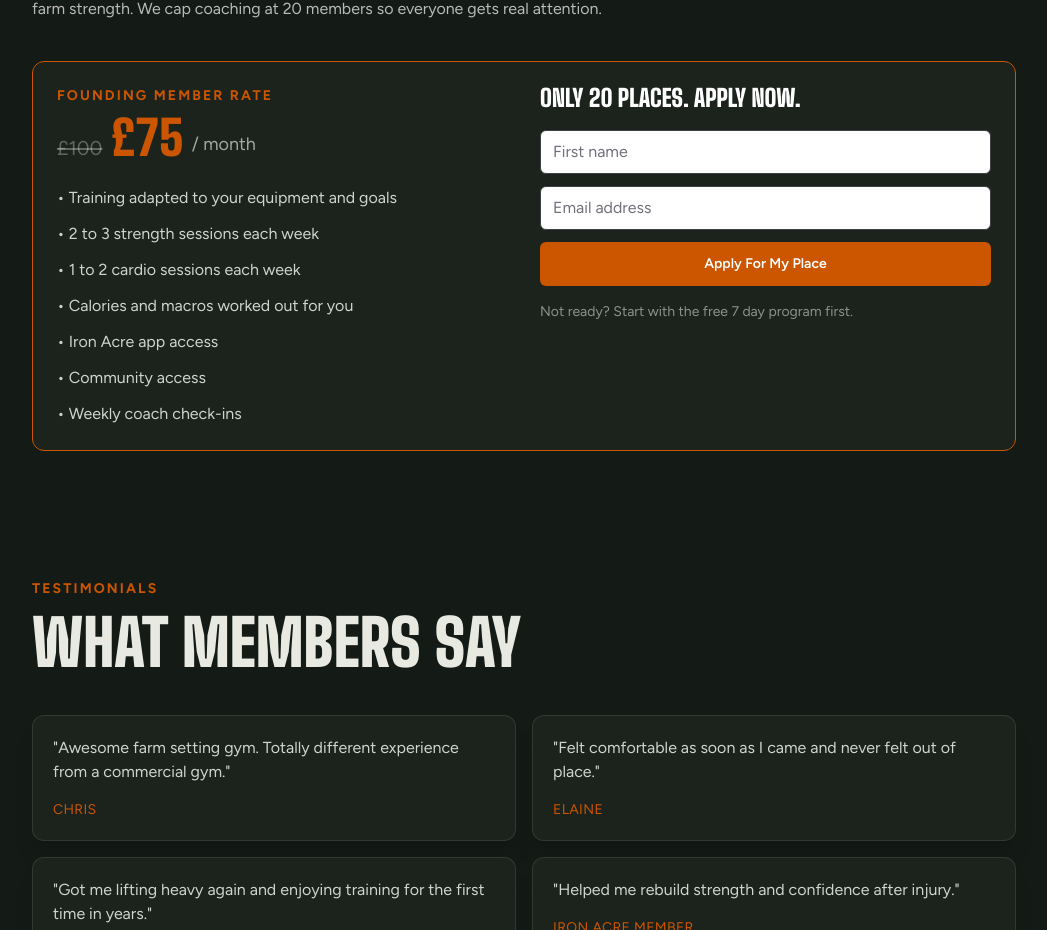
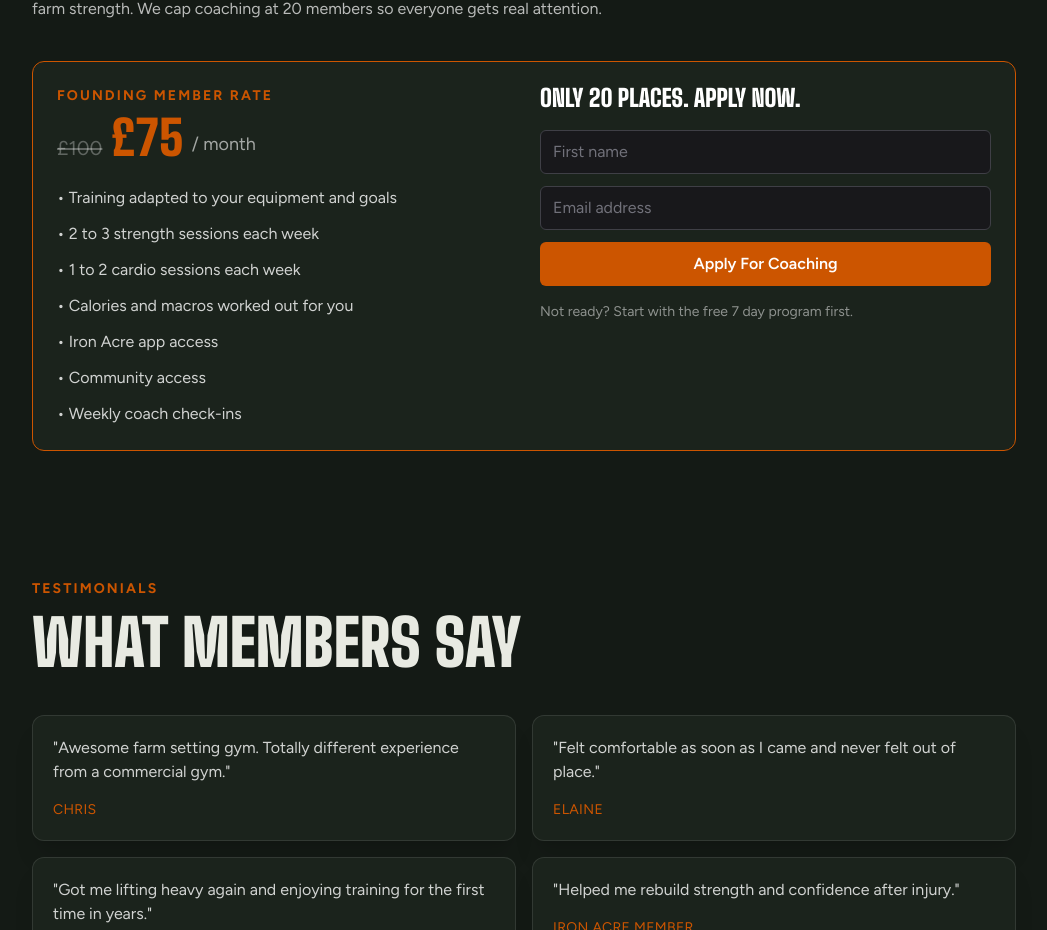
Before and after one commit to ironacregym-bit/bkxr-app, a Next.js app in the folder apps/iron-acre-web/: page / in a window 1280 px wide. Shown: the part 4896-5826 px from the top of the page, without its empty margins (116-1163 px from the left). Built offline with nearby package versions, Linux system fonts and the light colour scheme.

Commit message:
Update Coaching.tsx

```diff
--- a/apps/iron-acre-web/components/Coaching.tsx
+++ b/apps/iron-acre-web/components/Coaching.tsx
@@ -2,6 +2,7 @@ import { Button } from "./ui/button";
 import { Card } from "./ui/card";
 import { Input } from "./ui/input";
 import { Container } from "./ui/container";
+import CoachingLeadCapture from "./CoachingLeadCapture";
 
 export default function Coaching() {
   return (
@@ -136,31 +137,7 @@ export default function Coaching() {
                 Only 20 Places. Apply Now.
               </h3>
 
-              <div className="space-y-3">
-
-                <Input
-                  placeholder="First name"
-                  className="bg-white"
-                />
-
-                <Input
-                  placeholder="Email address"
-                  className="bg-white"
-                />
-
-                <Button
-                  className="
-                    h-11
-                    w-full
-                    bg-[#cc5500]
-                    text-sm
-                    hover:bg-[#db6712]
-                  "
-                >
-                  Apply For My Place
-                </Button>
-
-              </div>
+              <CoachingLeadCapture />
 
               <p className="mt-4 text-sm text-white/50">
                 Not ready? Start with the free
```
